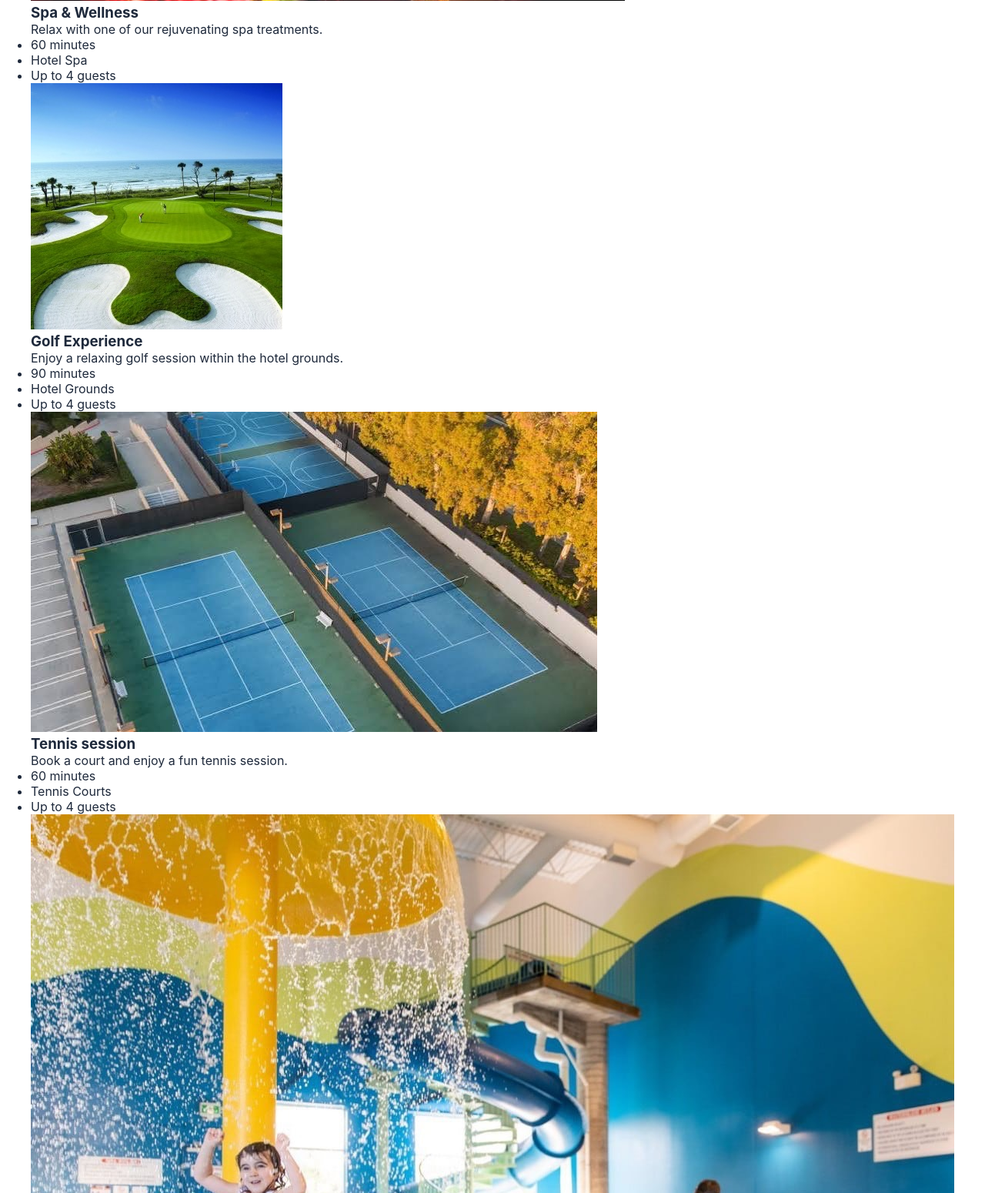
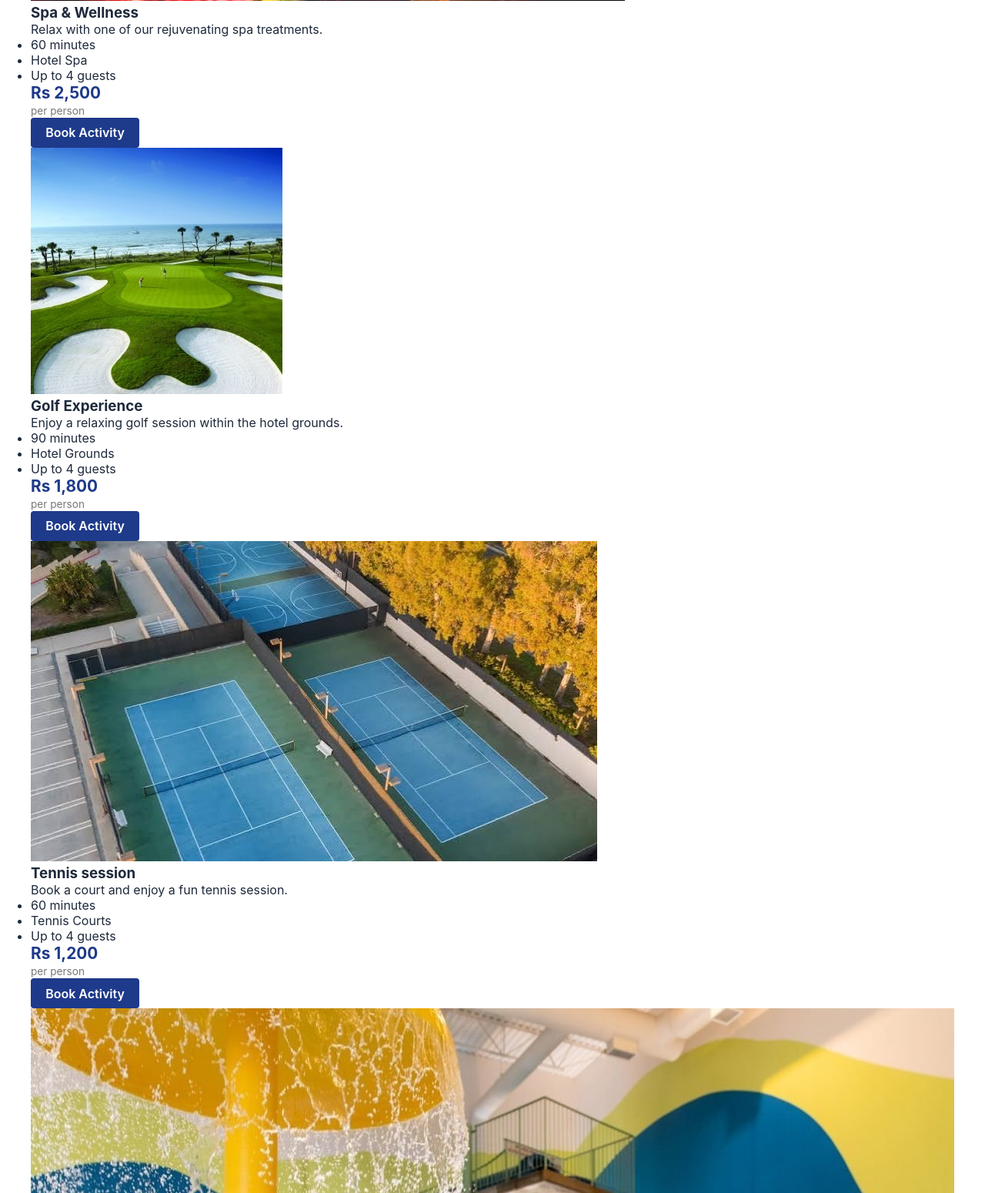
Before and after one commit to Ayushr0129/Star-hotel, a Django app: page /activities/ in a window 1280 px wide. Shown: the part 575-2125 px from the top of the page at 77% size. Run offline with Django 5.2, Linux system fonts and the light colour scheme; data comes from the database, SQL or seed files in the repository.

Commit message:
Added price and Book Activity button to activity cards

```diff
--- a/StarHotel/hotel/templates/hotel/activities.html
+++ b/StarHotel/hotel/templates/hotel/activities.html
@@ -27,6 +27,17 @@
                     <li>Up to {{ activity.capacity }} guests</li>
                 </ul>
             </div>
+            <div class="activity-card-action">
+                <p class="activity-card-price">
+                    {% if activity.price == 0 %}
+                    <span class="price-amount">Complimentary</span>
+                    {% else %}
+                    <span class="price-amount">Rs {{ activity.price|floatformat:"0g" }}</span>
+                    <span class="price-period">per person</span>
+                    {% endif %}
+                </p>
+                <a href="#" class="view-details-btn">Book Activity</a>
+            </div>
         </div>
         {% endfor %}
     </div>
--- a/StarHotel/hotel/views.py
+++ b/StarHotel/hotel/views.py
@@ -100,6 +100,7 @@ def activities(request):
             'duration': a.duration,
             'location': a.location,
             'capacity': a.capacity,
+            'price': a.price_per_person,
         }
         for a in Activity.objects.order_by("act_id")
     ]
```
